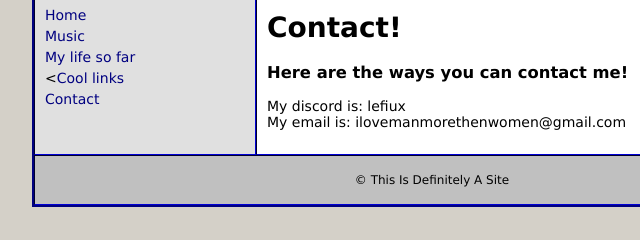
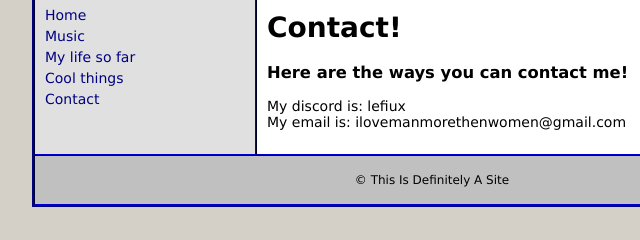
Before and after one commit to Frorganmee/frorganmee.github.io, a plain HTML site: page contact.html in a window 1280 px wide. Shown: the part 121-361 px from the top of the page, 208-848 px from the left. Drawn offline with Linux system fonts and the light colour scheme.

Commit message:
Update contact.html

```diff
--- a/contact.html
+++ b/contact.html
@@ -18,7 +18,7 @@
           <li><a href="index.html">Home</a></li>
           <li><a href="music.html">Music</a></li>
           <li><a href="updates.html">My life so far</a></li>
-          <li><<a href="links.html">Cool links</a></li>
+          <li><a href="links.html">Cool things</a></li>
           <li><a href="contact.html">Contact</a></li>
         </ul>
       </td>
```
